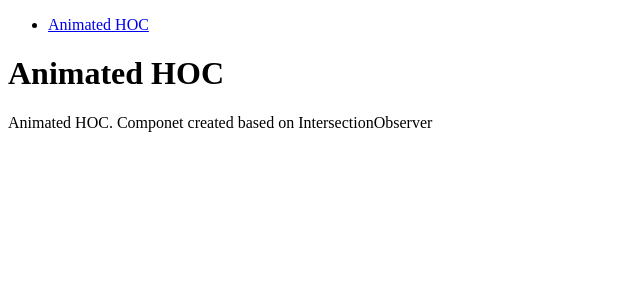
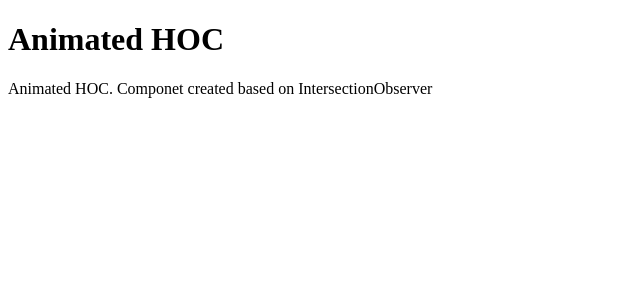
Before and after one commit to michalniem/lh_tasks, a React (Create React App) app: page /animatedHOC in a window 1280 px wide. Shown: the top 300 px of the page, without its empty margins (0-640 px from the left). Built offline with nearby package versions, Linux system fonts and the light colour scheme.

Commit message:
Code cleanup, added intersection observer

```diff
--- /dev/null
+++ b/src/AnimatedHOC/Animated/index.js
@@ -0,0 +1,30 @@
+import React, { useEffect, useRef, useState } from "react";
+
+function useVisibilitySensor(ref) {
+  const [isVisible, setVisibility] = useState(false);
+
+  useEffect(() => {
+    const currentRef = ref.current;
+    const observer = new IntersectionObserver(([entry]) => {
+      setVisibility(entry.isIntersecting);
+    });
+
+    if (currentRef) observer.observe(currentRef);
+
+    return () => {
+      if (currentRef) observer.unobserve(currentRef);
+    };
+  }, [ref]);
+
+  return isVisible;
+}
+
+function Animated({ children }) {
+  const containerRef = useRef(null);
+
+  const isVisible = useVisibilitySensor(containerRef);
+  console.log(isVisible);
+  return <div ref={containerRef}>{children}</div>;
+}
+
+export default Animated;
--- /dev/null
+++ b/src/AnimatedHOC/index.js
@@ -0,0 +1,18 @@
+import React from "react";
+
+import Animated from "./Animated";
+
+function SomeComponent() {
+  return <div>some text asasfdsfasdgdg gdsf gdfsg sdf g</div>;
+}
+
+export default function index() {
+  return (
+    <div>
+      <div style={{ height: "300vh"}}/>
+      <Animated>
+        <SomeComponent />
+      </Animated>
+    </div>
+  );
+}
--- a/src/App.js
+++ b/src/App.js
@@ -1,32 +1,26 @@
 import React from "react";
-import { BrowserRouter as Router, Switch, Link } from "react-router-dom";
+import { BrowserRouter as Router, Switch, Route } from "react-router-dom";
 
+import Home from "./shared/Home";
 import Task from "./shared/Task";
+
+import AnimatedHOC from "./AnimatedHOC";
 
 export default function App() {
   return (
     <Router>
-      <div>
-        <nav>
-          <ul>
-            <li>
-              <Link to="/animatedHOC">Animated HOC</Link>
-            </li>
-          </ul>
-        </nav>
-        <Switch>
+      <Switch>
+        <Route exact path="/">
+          <Home />
+        </Route>
+        <Route path="/animatedHOC">
           <Task
-            path="/animatedHOC"
             title="Animated HOC"
             description="Animated HOC. Componet created based on IntersectionObserver"
-            Solution={Home}
+            Solution={<AnimatedHOC />}
           />
-        </Switch>
-      </div>
+        </Route>
+      </Switch>
     </Router>
   );
 }
-
-function Home() {
-  return <h2>Home</h2>;
-}
--- /dev/null
+++ b/src/shared/Home/index.js
@@ -0,0 +1,19 @@
+import React from "react";
+import { Link } from "react-router-dom";
+
+function Home() {
+  return (
+      <div>
+        <h1>Localhost Academy Tasks:</h1>
+        <nav>
+          <ul>
+            <li>
+              <Link to="/animatedHOC">Animated HOC</Link>
+            </li>
+          </ul>
+        </nav>
+      </div>
+  );
+}
+
+export default Home;
--- a/src/shared/Task/index.js
+++ b/src/shared/Task/index.js
@@ -1,13 +1,12 @@
 import React from "react";
-import { Route } from "react-router-dom";
 
-function Task({ title, description, path, Solution }) {
+function Task({ title, description, Solution }) {
   return (
-    <Route path={path}>
+    <div>
       <h1>{title}</h1>
       <p>{description}</p>
       {Solution}
-    </Route>
+    </div>
   );
 }
 
```
